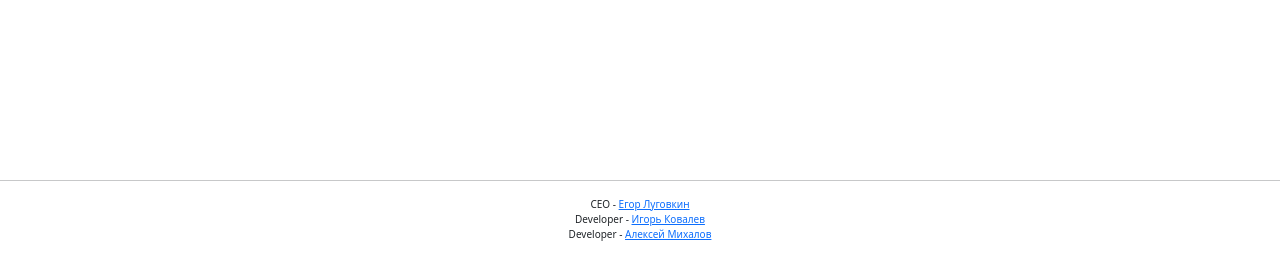
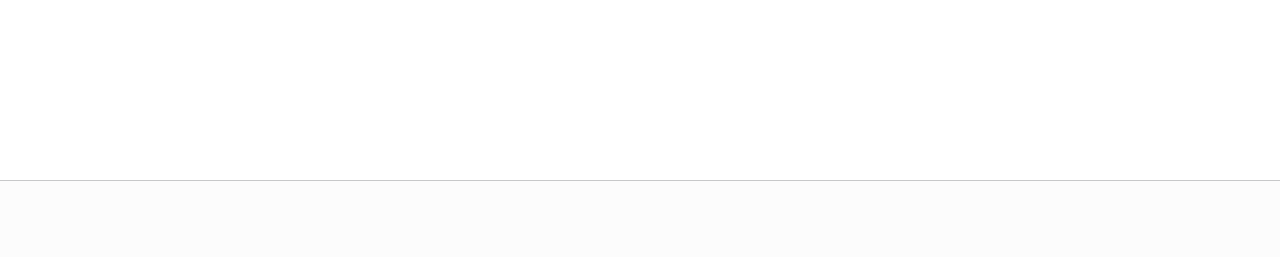
Before and after one commit to Njves/control_system_database_mems, a Flask app: page / in a window 1280 px wide. Shown: the part 636-893 px from the top of the page. After the commit the page ends 817 px from the top, so only its background shows below. Run offline with Flask 2, Linux system fonts and the light colour scheme; data that the repository does not hold is empty; some libraries are stand-ins or nearby versions.

Commit message:
фикс багов

```diff
--- a/app/templates/base.html
+++ b/app/templates/base.html
@@ -91,11 +91,6 @@
 
 </div>
 <hr>
-    <footer>
-        CEO - <a href="https://vk.com/elugovkin">Егор Луговкин</a><br/>
-        Developer - <a href="https://vk.com/id356891232">Игорь Ковалев</a><br/>
-        Developer - <a href="https://vk.com/mihalaless">Алексей Михалов</a><br/>
-        <br/>
-    </footer>
+
 </body>
 </html>
```
Also changed, not shown: app.db, app/static/images/4554ef3a.jpeg (added), app/static/images/a7db0d61.jpeg (added), app/static/images/acad51c8.jpeg (added), app/static/images/cf3be482.jpeg (added), 1 other file.
